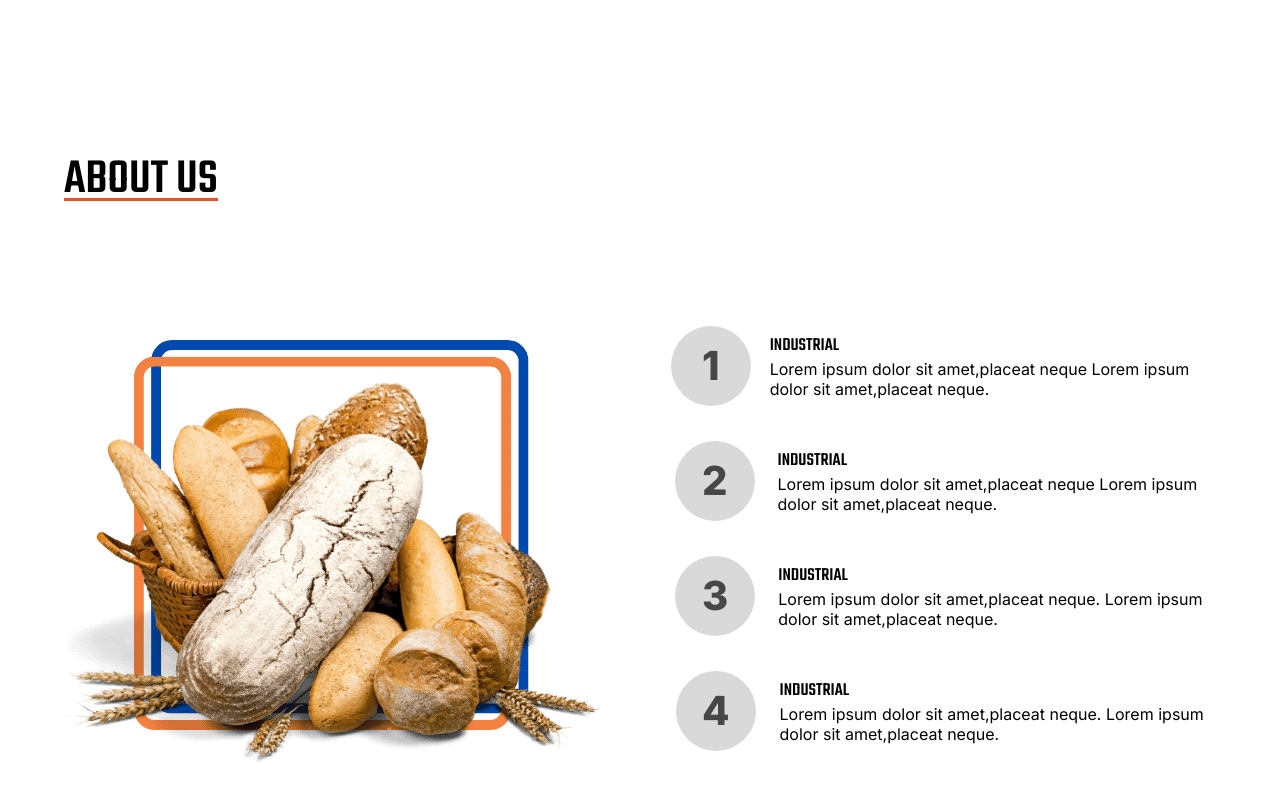
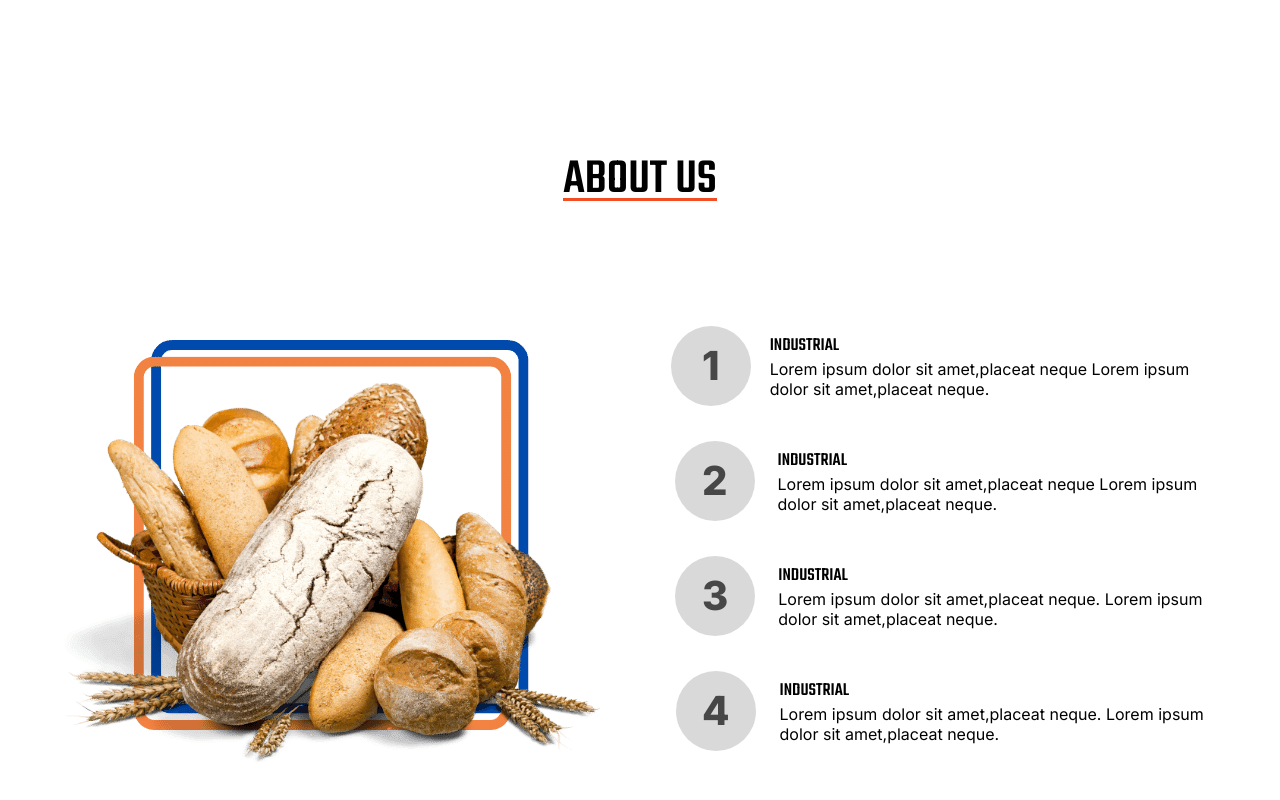
Before and after one commit to LuisCasta/frontMachine, a plain HTML site: page index.html in a window 1280 px wide. Shown: the part 1567-2367 px from the top of the page. Drawn offline with nearby package versions, Linux system fonts and the light colour scheme.

Commit message:
About US

```diff
--- a/styles/about.css
+++ b/styles/about.css
@@ -67,6 +67,11 @@
     margin-bottom: 50px;
 }
 
+.title-about{
+    display: flex;
+    justify-content: center;
+}
+
 .title-about h2{
     text-align: center;
     font-weight:500;
```
